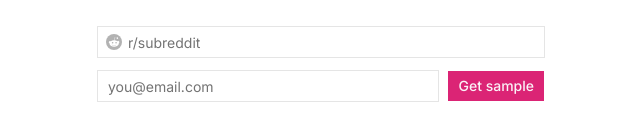
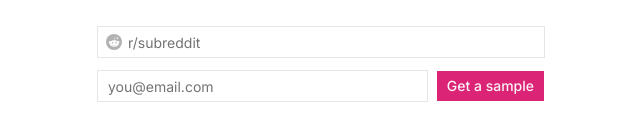
Before and after one commit to alexisbouchez/untitled, a Next.js app: page / in a window 1280 px wide. Shown: the part 428-568 px from the top of the page, without its empty margins (319-959 px from the left). Built offline with nearby package versions, Linux system fonts and the light colour scheme; no server answers.

Commit message:
rename button to "Get a sample"

```diff
--- a/src/app/page.tsx
+++ b/src/app/page.tsx
@@ -59,7 +59,7 @@ export default function Page() {
               disabled={isPending}
             />
             <Button type="submit" disabled={isPending} className="shrink-0">
-              {isPending ? "Generating..." : "Get sample"}
+              {isPending ? "Generating..." : "Get a sample"}
             </Button>
           </div>
         </form>
```
